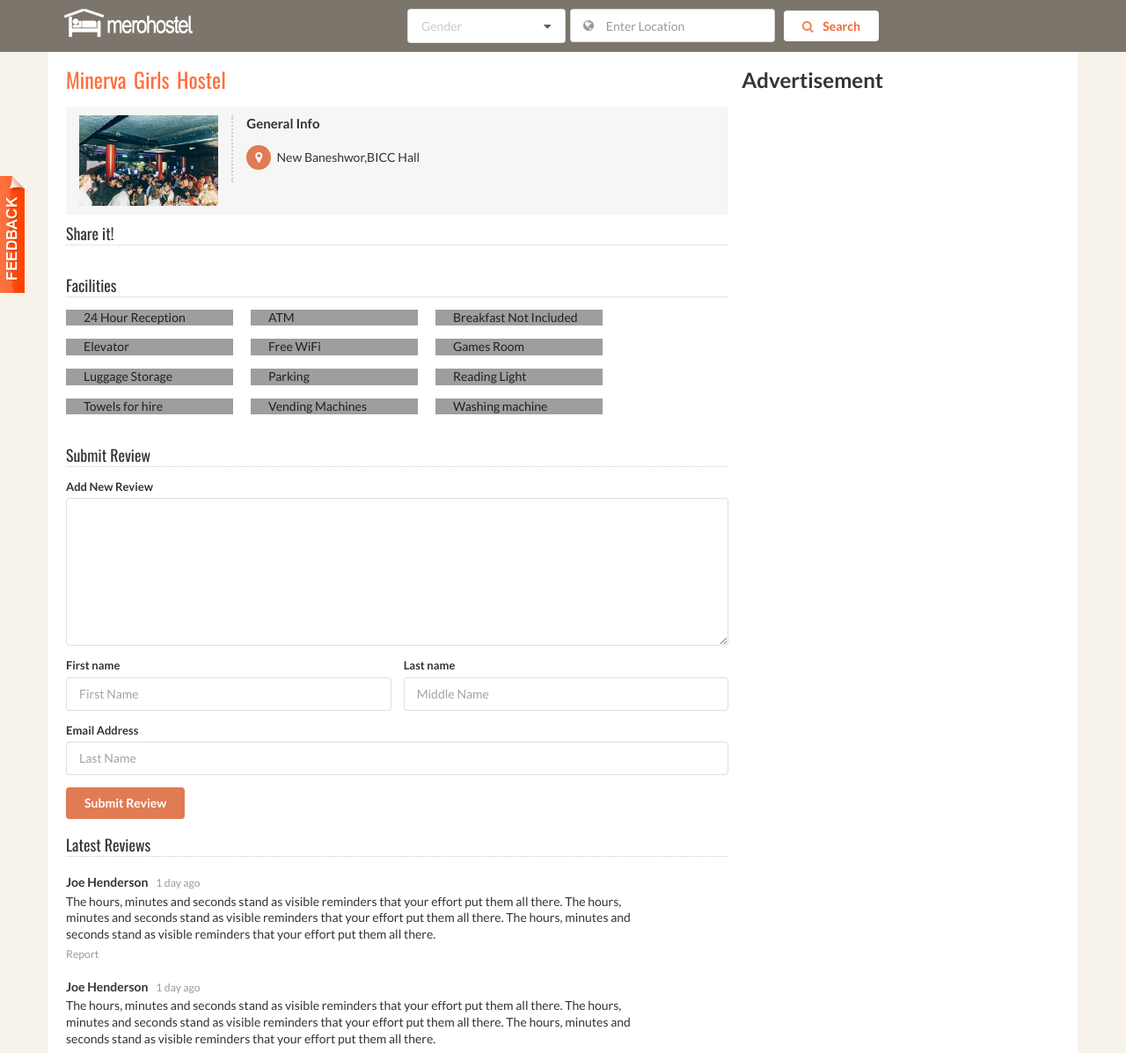
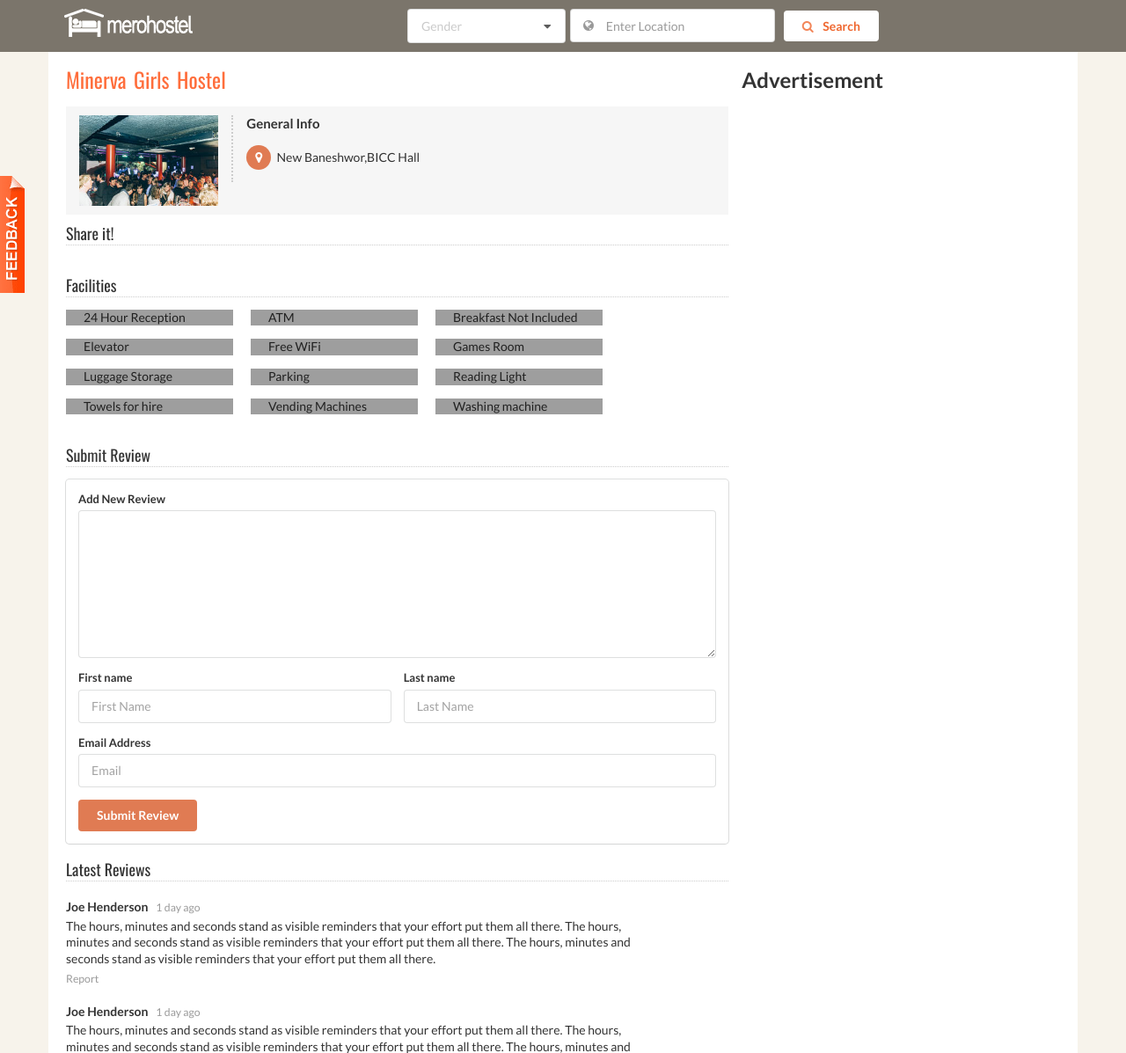
Before and after one commit to aregmee/merohostel_code, a PHP site: page /hostelDetail.php?id=121 in a window 1280 px wide. Shown: the top 1197 px of the page at 88% size. Run offline with PHP 8.4, Linux system fonts and the light colour scheme; data comes from the database, SQL or seed files in the repository; some libraries are stand-ins or nearby versions; grey boxes are pictures that could not be loaded.

Commit message:
review made

```diff
--- a/hostelDetail.php
+++ b/hostelDetail.php
@@ -37,9 +37,12 @@
 		include 'DBConnection.php';
 		$row = $conn -> query("SELECT * from hostel where id='$id'");
 		list($id, $capacity, $contact, $gender, $location, $name, $email, $website, $additionalInfo, $ownerId, $mainPhotoUrl) = $row -> fetch_row();
-		if (isset($_POST['SubmitReview'])) {
+		if (isset($_POST['review']) && isset($_POST['firstName']) && isset($_POST['lastName']) && isset($_POST['review_email'])) {
 			$review = $_POST['review'];
-			$query = "INSERT INTO review(id,review) VALUES($id,'$review')";
+            $first_name = $_POST["firstName"];
+            $last_name = $_POST["lastName"];
+            $review_email = $_POST["review_email"];
+			$query = "INSERT INTO review VALUES($id,'$review', '$first_name', '$last_name', '$review_email', 0)";
 			if (mysqli_query($conn, $query)) {
 				echo "<javascript></javascript>";
 			} else {
@@ -200,26 +203,25 @@
 							<div class="row">
 								<h3 id="review"><a name="review" id="review"></a>Submit Review</h3>
 
-								<form class="ui form" method="post">
-
+								<form class="ui form segment" method="post" action="hostelDetail.php?id=<?php echo $_GET["id"]?>">
 									<div class="field">
 										<label>Add New Review</label>
-										<textarea name="review" rows="5" cols="40"></textarea>
+										<textarea name="review" rows="5" cols="40" required="true"></textarea>
 									</div>
 
 									<div class="two fields">
 									    <div class="field">
 									      <label>First name</label>
-									      <input placeholder="First Name" type="text">
+									      <input placeholder="First Name" type="text" name="firstName" required="true">
 									    </div>
 									    <div class="field">
 									      <label>Last name</label>
-									      <input placeholder="Middle Name" type="text">
+									      <input placeholder="Last Name" type="text" name="lastName" required="true">
 									    </div>
   									</div>
 								   <div class="field">
 								      <label>Email Address</label>
-								      <input placeholder="Last Name" type="text">
+								      <input placeholder="Email" type="text" name="review_email" required="true">
 								    </div>
 
 									<div>
```
